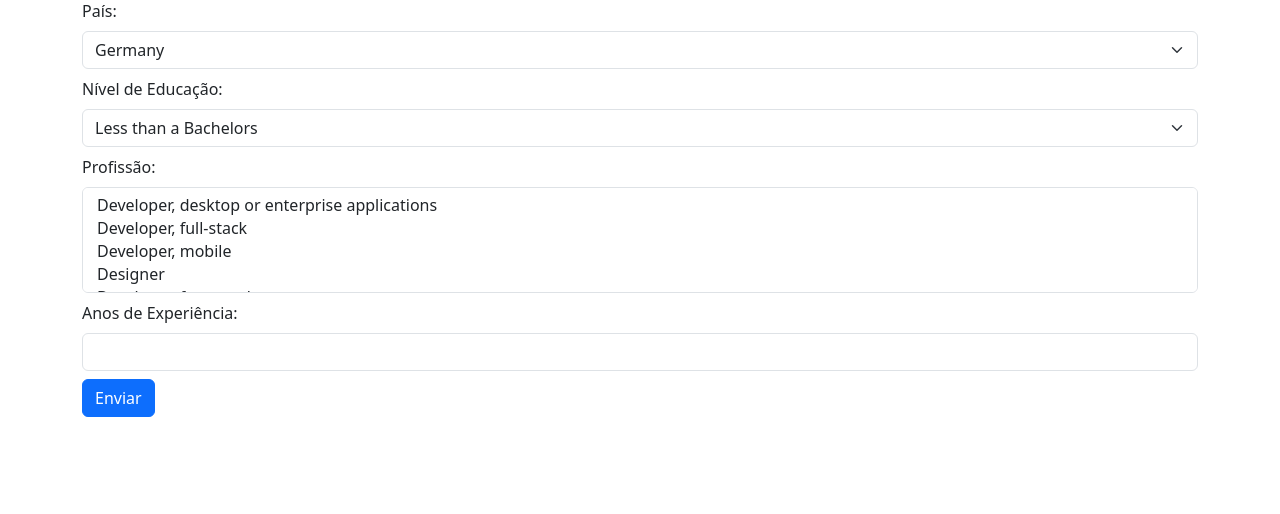
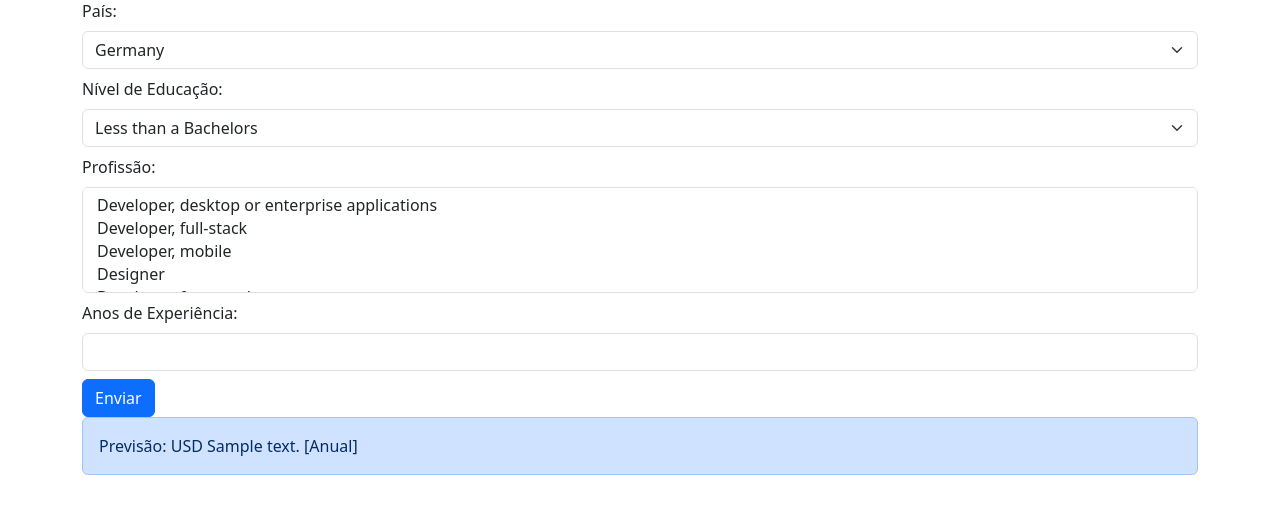
Before and after one commit to lmonferrari/fictional-winner, a Flask app: template projeto1/templates/index.html in a window 1280 px wide. Shown: the part 189-703 px from the top of the page. Run offline with Flask 3, Linux system fonts and the light colour scheme; the template is opened without the code that fills it: values that come from a table or form of the project are taken from there, most other values are stand-ins (such as "Sample title", 1, 10 or a date in 2020); parts of the project's set-up code (start-up, migrations or seed data) failed here and were passed over; some libraries are stand-ins or nearby versions.

Commit message:
previsão e front para mostrar previsão

```diff
--- a/projeto1/app.py
+++ b/projeto1/app.py
@@ -1,7 +1,9 @@
 import os
 import pickle
-from flask import Flask, request, render_template
+import pandas as pd
+from flask import Flask, request, render_template, redirect, url_for
 from flask_sqlalchemy import SQLAlchemy
+from sklearn.preprocessing import StandardScaler, OrdinalEncoder
 
 model = pickle.load(open("artifact/modelo_rdfr_grid.pkl", "rb"))
 columns = pickle.load(open("artifact/columns.pkl", "rb"))
@@ -51,12 +53,55 @@ def home():
     countries = Country.query.all()
     education_levels = EducationLevel.query.all()
     professions = Professions.query.all()
+    prediction_text = request.args.get("prediction_text")
     return render_template(
         "index.html",
         countries=countries,
         education_levels=education_levels,
         professions=professions,
+        prediction_text=prediction_text,
     )
+
+
+@app.route("/predict", methods=["POST"])
+def predict():
+    try:
+        data = {
+            "Country": request.form["countries"],
+            "EdLevel": request.form["ed_levels"],
+            "DevType": request.form.getlist("professions"),
+            "YearsCodePro": int(request.form["yearscodepro"]),
+        }
+    except KeyError as e:
+        return render_template(
+            "index.html", prediction_text="Entrada de dados inválida."
+        )
+
+    if any(value == "" for value in data.values()):
+        return render_template(
+            "index.html",
+            prediction_text="Verifique se todos os dados foram preenchidos.",
+        )
+
+    # transformação dos dados de entrada
+    df = pd.DataFrame([data])
+
+    df.loc[df.index, "Country"] = ord_country.transform(df[["Country"]])
+    df.loc[df.index, "EdLevel"] = ord_ed_level.transform(df[["EdLevel"]])
+
+    df_dummies = pd.get_dummies(df["DevType"].explode()).astype(int)
+    df_grouped = df_dummies.groupby(df_dummies.index).sum()
+    df = df.drop("DevType", axis=1).join(df_grouped)
+
+    colunas_faltantes = set(columns) - set(df.columns)
+    for col in colunas_faltantes:
+        df[col] = 0
+
+    df = df.reindex(columns=columns)
+    df_scaled = scaler.transform(df)
+    previsao = model.predict(df_scaled)
+
+    return redirect(url_for("home", prediction_text=round(previsao[0], 2)))
 
 
 if __name__ == "__main__":
--- a/projeto1/templates/index.html
+++ b/projeto1/templates/index.html
@@ -1,6 +1,5 @@
 <!DOCTYPE html>
 <html lang="pt">
-
     <head>
         <meta charset="UTF-8">
         <title>Lista de Países</title>
@@ -13,11 +12,10 @@
         <div class="container">
             <main>
                 <div class="py-5 text-center">
-
                     <h2>Previsão de salário</h2>
                     <p class="lead">O formulario abaixo deve ser corretamente preenchido para a previsão do salário.</p>
                 </div>
-            <form >
+                <form action={{ url_for('predict')}} method='POST'>
                     <div class="mb-2">
                         <label for="countries" class="form-label">País:</label>
                         <select name="countries" id="countries" class="form-select" required>
@@ -51,8 +49,14 @@
 
                     <button type="submit" class="btn btn-primary">Enviar</button>
                 </form>
+                <div class="mb-2">
+                    {% if prediction_text%}
+                        <div class="alert alert-primary" role="alert">
+                            Previsão: USD {{prediction_text}} [Anual]
+                        </div>
+                    {% endif %}
+                </div>
             </main>
         </div>
     </body>
-
 </html>
```
Lines whose indentation alone changed are shown as unchanged.
